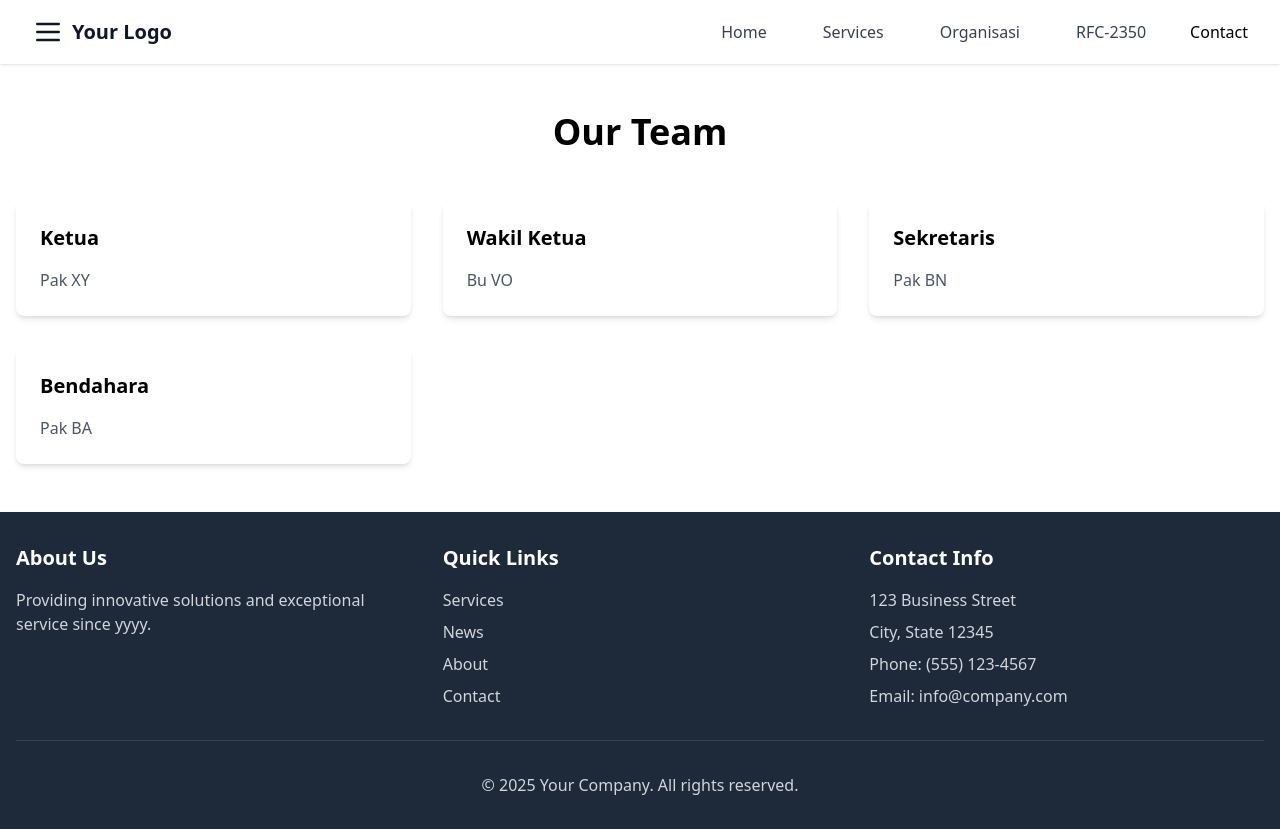
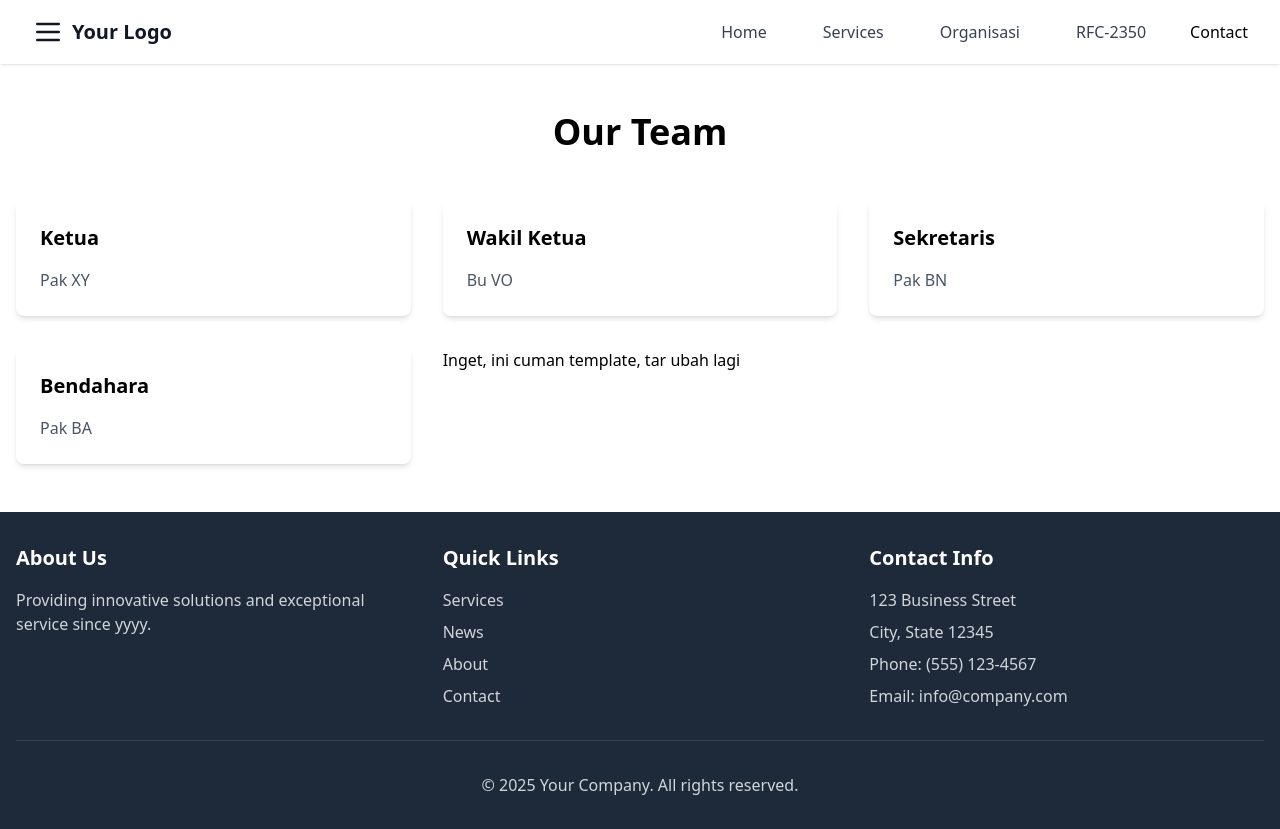
Before and after one commit to burjoy/CSIRT_PDN, a React (Vite) app in the folder frontend/: page /organisasi in a window 1280 px wide. Built offline with nearby package versions, Linux system fonts and the light colour scheme.

Commit message:
added dummy message

```diff
--- a/frontend/pages/Organisasi.jsx
+++ b/frontend/pages/Organisasi.jsx
@@ -19,6 +19,7 @@ const Organisasi = () => {
           <h3 className="text-xl font-bold mb-4">Bendahara</h3>
           <p className="text-gray-600">Pak BA</p>
         </div>
+        <p>Inget, ini cuman template, tar ubah lagi</p>
       </div>
     </div>
   );
--- a/frontend/pages/Services.jsx
+++ b/frontend/pages/Services.jsx
@@ -15,6 +15,7 @@ const Services = () => {
           <h3 className="text-xl font-bold mb-4">Analytics</h3>
           <p className="text-gray-600">Data-driven insights for informed decision making.</p>
         </div>
+        <p>Inget, ini cuman template, tar ubah lagi</p>
       </div>
     </div>
   );
```
